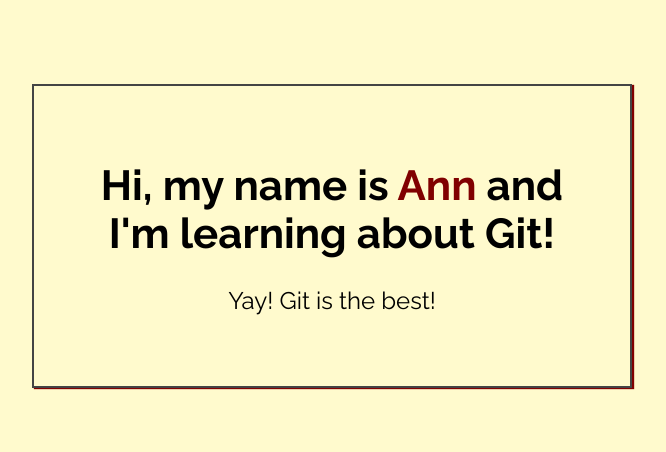
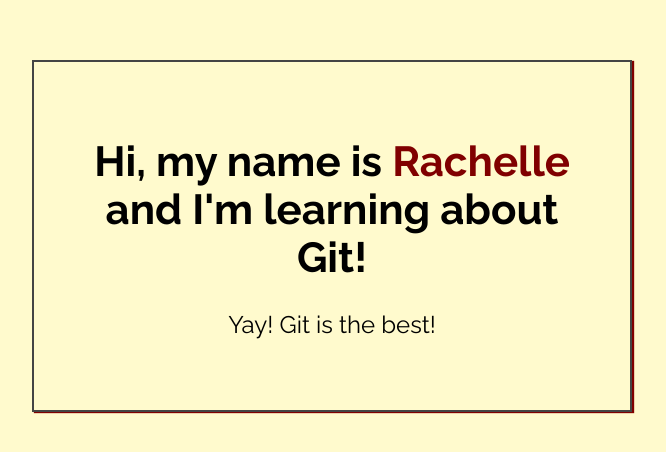
Before and after one commit to RachelleDR/my-first-repo, a plain HTML site: page index.html in a window 1280 px wide. Shown: the part 164-616 px from the top of the page, without its empty margins (308-974 px from the left). Drawn offline with Linux system fonts and the light colour scheme.

Commit message:
Added name to index.html

```diff
--- a/index.html
+++ b/index.html
@@ -14,7 +14,7 @@
 <body>
 
     <div class="greeting">
-        <h1>Hi, my name is <span class="highlight">Ann</span> and I'm learning about Git! </h1>
+        <h1>Hi, my name is <span class="highlight">Rachelle</span> and I'm learning about Git! </h1>
 
         <p>Yay! Git is the best!</p>
     </div>
```
